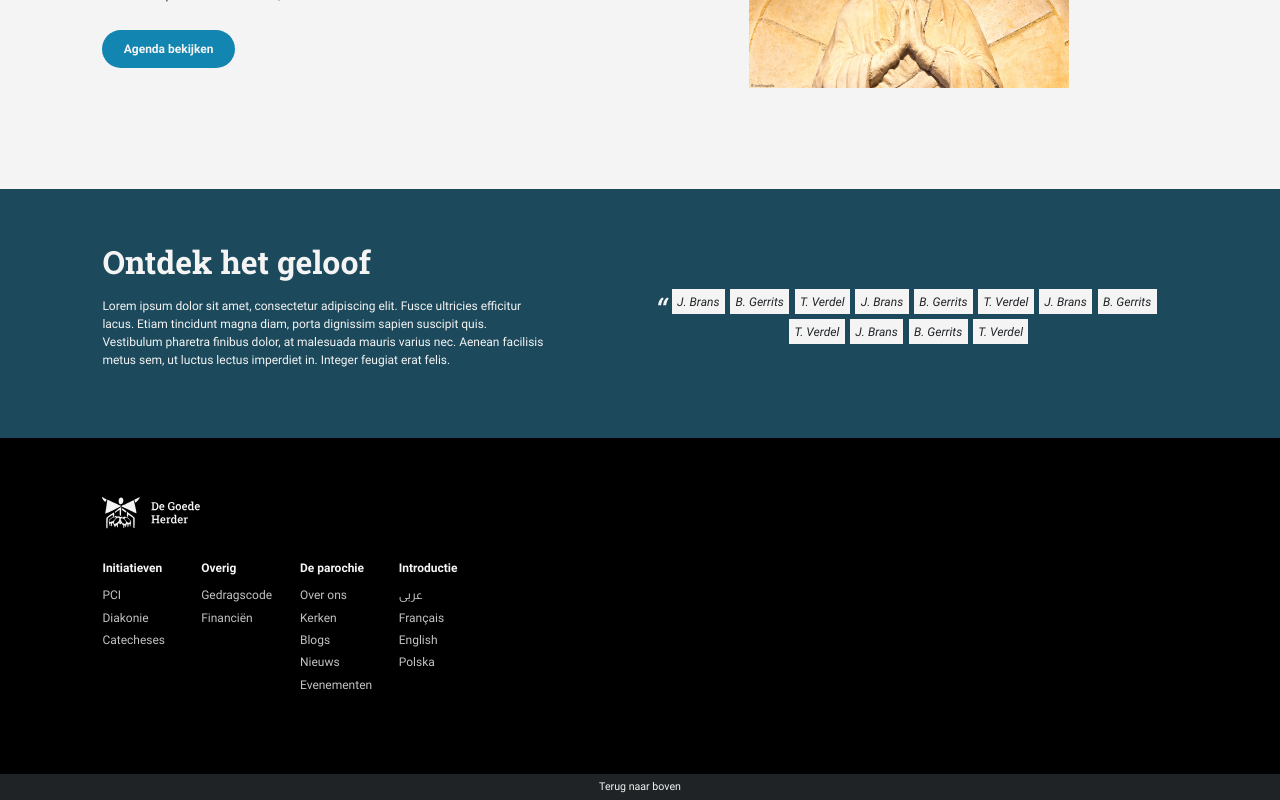
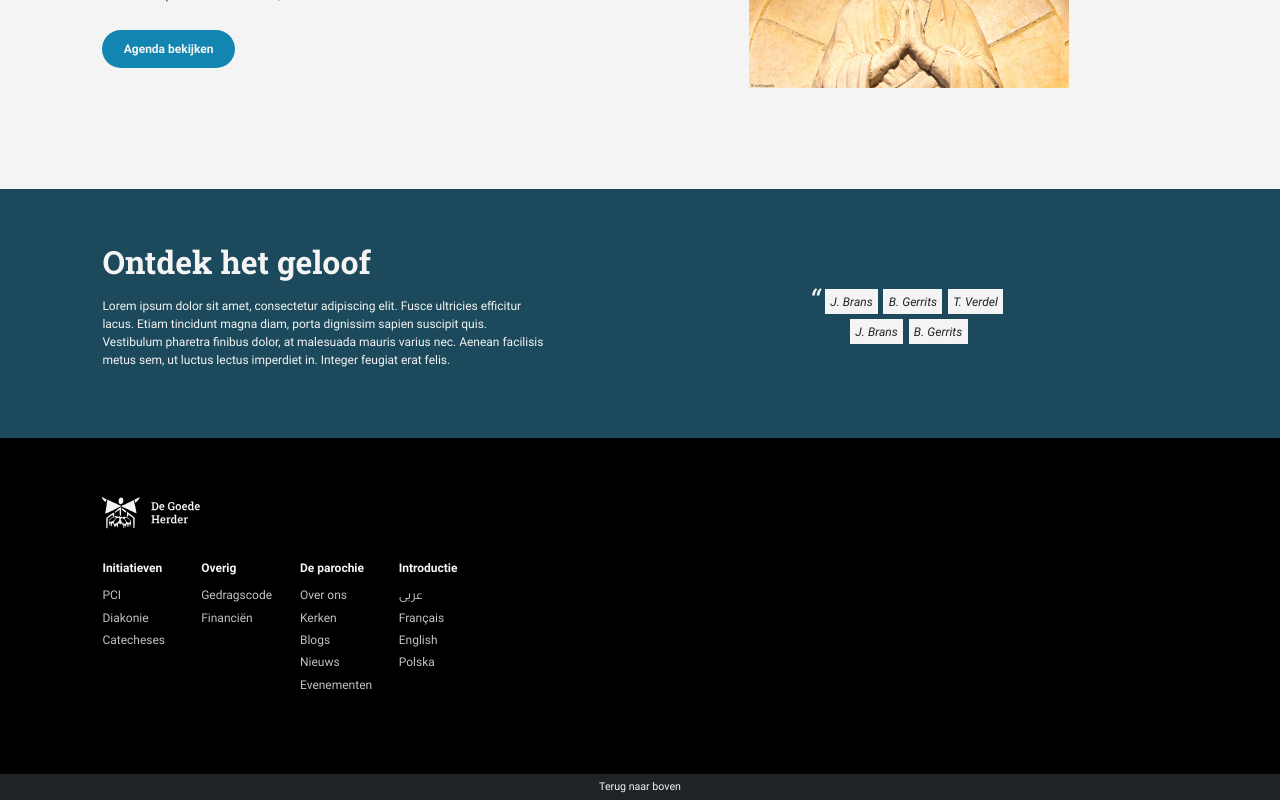
Before and after one commit to TwanVerdel/degoedeherder, a Nuxt app: page / in a window 1280 px wide. Shown: the part 3354-4154 px from the top of the page. Built offline with nearby package versions, Linux system fonts and the light colour scheme.

Commit message:
updated max-width

```diff
--- a/components/BoardBanner.vue
+++ b/components/BoardBanner.vue
@@ -8,8 +8,10 @@
         </div>
 
         <div v-if="hasMembers" class="member-container">
-            <img src="~assets/images/double-quote.svg" alt="Quote" />
-            <div v-for="member in members" :key="member" class="boxed">{{member}}</div>
+            <div class="members">
+                <img src="~assets/images/double-quote.svg" alt="Quote" />
+                <div v-for="member in members" :key="member" class="boxed">{{member}}</div>
+            </div>
         </div>
         <div v-if="!hasMembers" class="member-container">
             <img src="~assets/images/double-quote.svg" alt="Quote" />
@@ -44,14 +46,7 @@ export default {
                 "B. Gerrits",
                 "T. Verdel",
                 "J. Brans",
-                "B. Gerrits",
-                "T. Verdel",
-                "J. Brans",
-                "B. Gerrits",
-                "T. Verdel",
-                "J. Brans",
-                "B. Gerrits",
-                "T. Verdel"
+                "B. Gerrits"
             ]
         };
     }
@@ -137,12 +132,25 @@ export default {
 
         width: 50%;
         flex-wrap: wrap;
+        padding-left: 5%;
+        padding-right: 5%;
 
         @media ($tablet-portrait) {
             width: 100%;
+            padding-left: 0%;
+            padding-right: 0%;
+        }
+
+        .members {
+            display: flex;
+            flex-direction: row;
+            flex-wrap: wrap;
+            justify-content: center;
+            max-width: vw(300px);
         }
 
         img {
+            display: flex;
             width: vw(16px);
             height: vw(16px);
         }
@@ -164,7 +172,6 @@ export default {
         }
 
         .text {
-
             p {
                 margin-bottom: vw(8px);
                 text-align: center;
```
